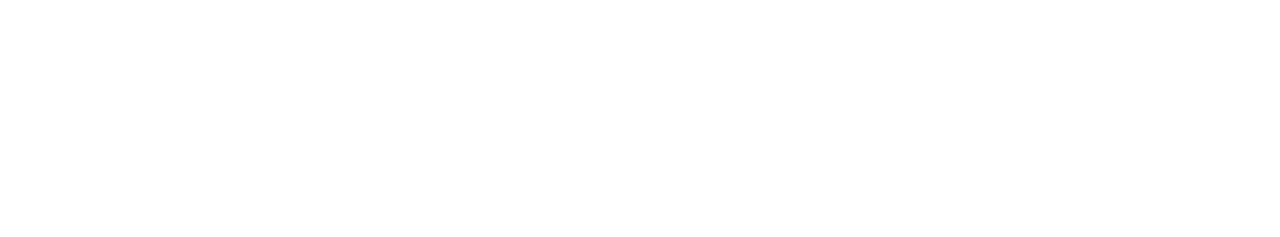
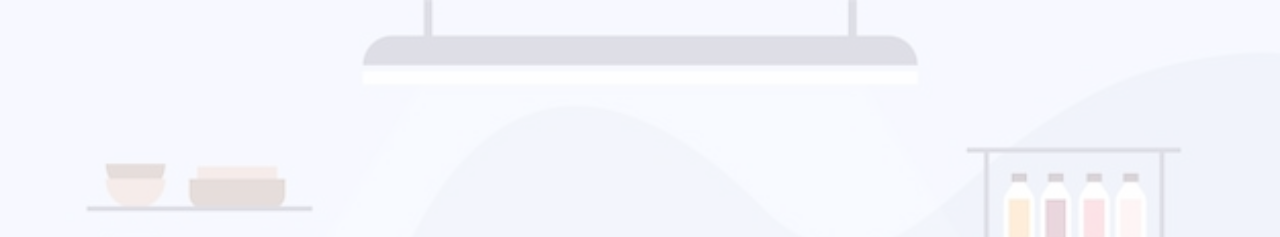
Before and after one commit to HarryFtrh/web, a plain HTML site: page index.html in a window 1280 px wide. Shown: the top 237 px of the page. Drawn offline with nearby package versions, Linux system fonts and the light colour scheme.

Commit message:
Update style.css

```diff
--- a/assets/css/style.css
+++ b/assets/css/style.css
@@ -282,7 +282,7 @@
 #hero {
   width: 100%;
   height: 100vh;
-  background: url("/img/rna.jpg") top right no-repeat;
+  background: url("../img/rna.jpg") top right no-repeat;
   background-size: cover;
   position: relative;
 }
```
